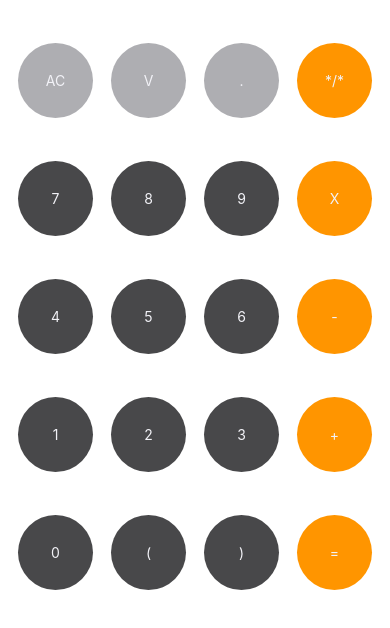
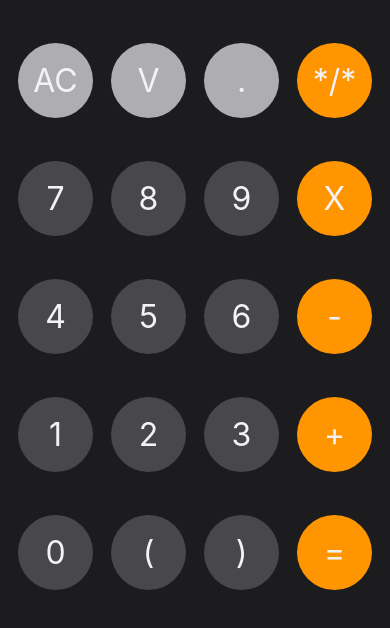
Before and after one commit to alrudolph/winter2021sbhacks, a React Native app: screen / in a window 390 px wide. Shown: the top 628 px of the page. Built offline with nearby package versions, Linux system fonts and the light colour scheme.

Commit message:
fixed colors

```diff
--- a/App.tsx
+++ b/App.tsx
@@ -5,9 +5,12 @@ import Keypad from './Displays/Keypad'
 
 import styled from 'styled-components/native';
 
+import { Black } from './GlobalComponents/Palette'
+
 const Body = styled.View`
   width: 100%;
   height: 100%;
+  background-color: ${Black};
 `
 
 export default function App() {
--- a/Buttons/Circle.tsx
+++ b/Buttons/Circle.tsx
@@ -5,10 +5,11 @@ import styled from 'styled-components/native';
 
 const Display = styled.Text`
   color: ${(props: {color: string}) => props.color};
+  font-size: 200%;
 `
 
-const Circ = styled.TouchableOpacity`
-  background-color: ${({primary}: {primary: string}) => primary};
+const Circ = styled.TouchableHighlight`
+background-color: ${({color}: {color: string}) => color};
   border-radius: 50%;
   height: ${(props: {size: number}) => props.size}px;
   width: ${(props: {size: number}) => props.size}px;
@@ -29,14 +30,13 @@ interface CircleInput {
 
 
 export default function Circle({ primaryColor, secondaryColor, textColor, text, onTouch }: CircleInput) {
-
   return (
       <Circ
+        size={75}
+        onPress={() => { onTouch(); }}
         color={primaryColor}
-        size={75}
-        primary={primaryColor}
-        secondary={secondaryColor}
-        onPress={() => { onTouch(); }} >
+        underlayColor={secondaryColor}
+        activeOpacity={1}>
           <Display color={textColor}>{text}</Display>
       </Circ>
   );
--- a/GlobalComponents/Palette.tsx
+++ b/GlobalComponents/Palette.tsx
@@ -4,7 +4,7 @@ export const Black = "#1c1c1e";
 
 export const Orange = {
     primary: "#ff9500",
-    secondary: "#ff9d0a"
+    secondary: "#ffac30"
 };
 
 export const LightGray = {
```
